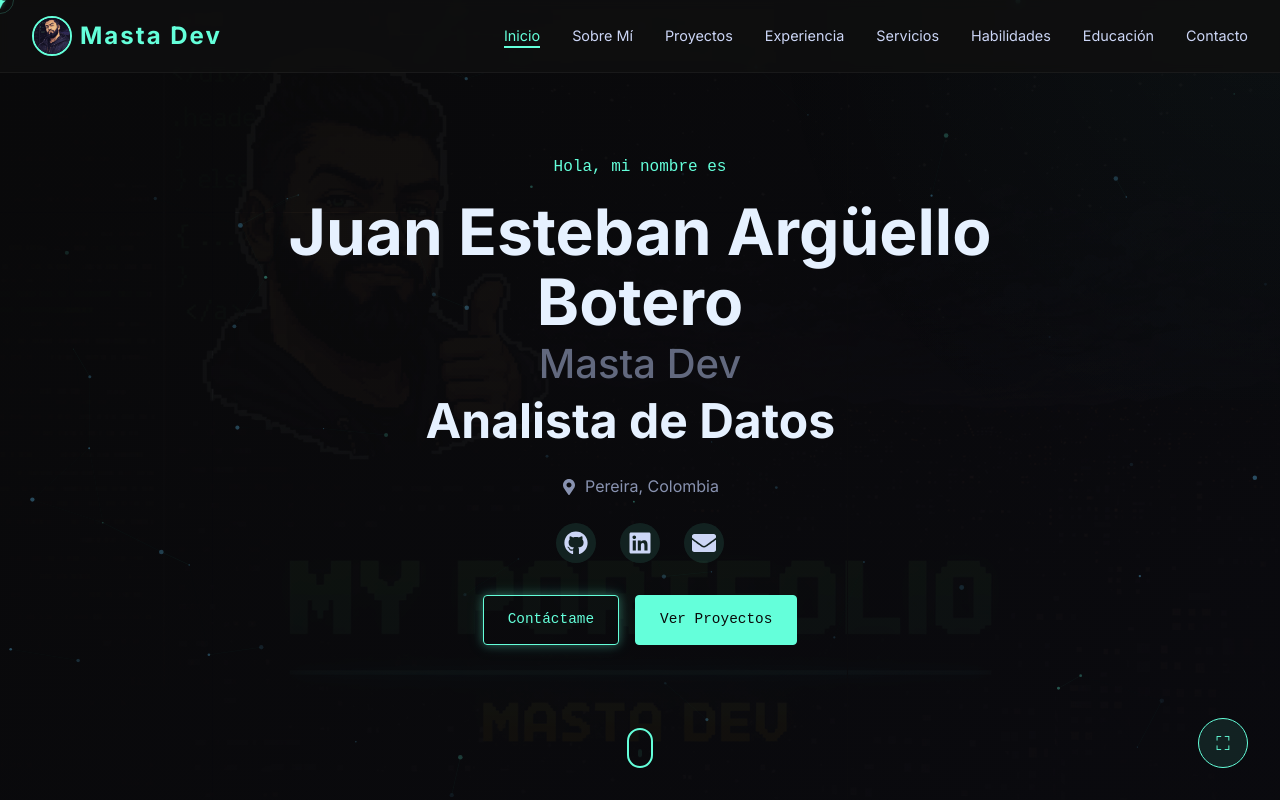
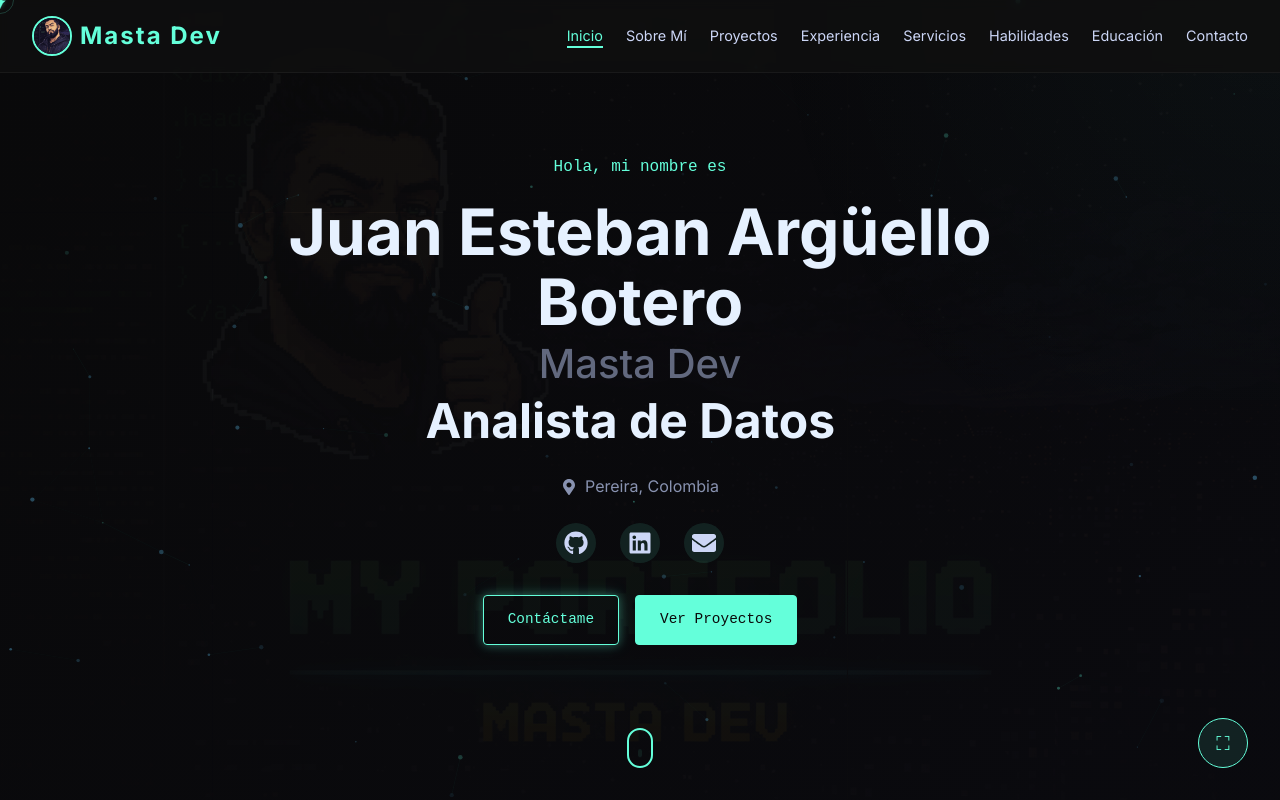
Before and after one commit to JuanArguello26/Portafolio, a React (Vite) app in the folder portafolio/: page / in a window 1280 px wide. Shown: the top 800 px of the page. Built offline with nearby package versions, Linux system fonts and the light colour scheme; a web font is replaced by a local one.

Commit message:
Mejorar navegación por secciones

```diff
--- a/portafolio/src/components/Navbar.css
+++ b/portafolio/src/components/Navbar.css
@@ -46,9 +46,12 @@
 }
 
 .nav-menu {
+  flex: 1;
   display: flex;
+  justify-content: flex-end;
+  align-items: center;
   list-style: none;
-  gap: 2rem;
+  gap: clamp(0.75rem, 1.8vw, 2rem);
   margin: 0;
   padding: 0;
 }
@@ -56,7 +59,8 @@
 .nav-link {
   color: #ccd6f6;
   text-decoration: none;
-  font-size: 0.9rem;
+  font-size: clamp(0.78rem, 1.2vw, 0.9rem);
+  white-space: nowrap;
   transition: color 0.3s ease;
   position: relative;
 }
--- a/portafolio/src/components/Navbar.jsx
+++ b/portafolio/src/components/Navbar.jsx
@@ -30,23 +30,24 @@ export default function Navbar() {
   useEffect(() => {
     const sections = ['hero', 'about', 'projects', 'experience', 'services', 'skills', 'education', 'contact'];
 
-    const observer = new IntersectionObserver(
-      (entries) => {
-        entries.forEach((entry) => {
-          if (entry.isIntersecting) {
-            setActiveSection(entry.target.id);
-          }
-        });
-      },
-      { threshold: 0.3, rootMargin: '-80px 0px -20% 0px' }
-    );
+    const updateActiveSection = () => {
+      const markerPosition = 120;
+      let currentSection = sections[0];
 
-    sections.forEach(id => {
-      const element = document.getElementById(id);
-      if (element) observer.observe(element);
-    });
+      sections.forEach((id) => {
+        const element = document.getElementById(id);
+        if (element && element.getBoundingClientRect().top <= markerPosition) {
+          currentSection = id;
+        }
+      });
 
-    return () => observer.disconnect();
+      setActiveSection(currentSection);
+    };
+
+    updateActiveSection();
+    window.addEventListener('scroll', updateActiveSection, { passive: true });
+
+    return () => window.removeEventListener('scroll', updateActiveSection);
   }, []);
 
   const handleClick = (e, href) => {
```
